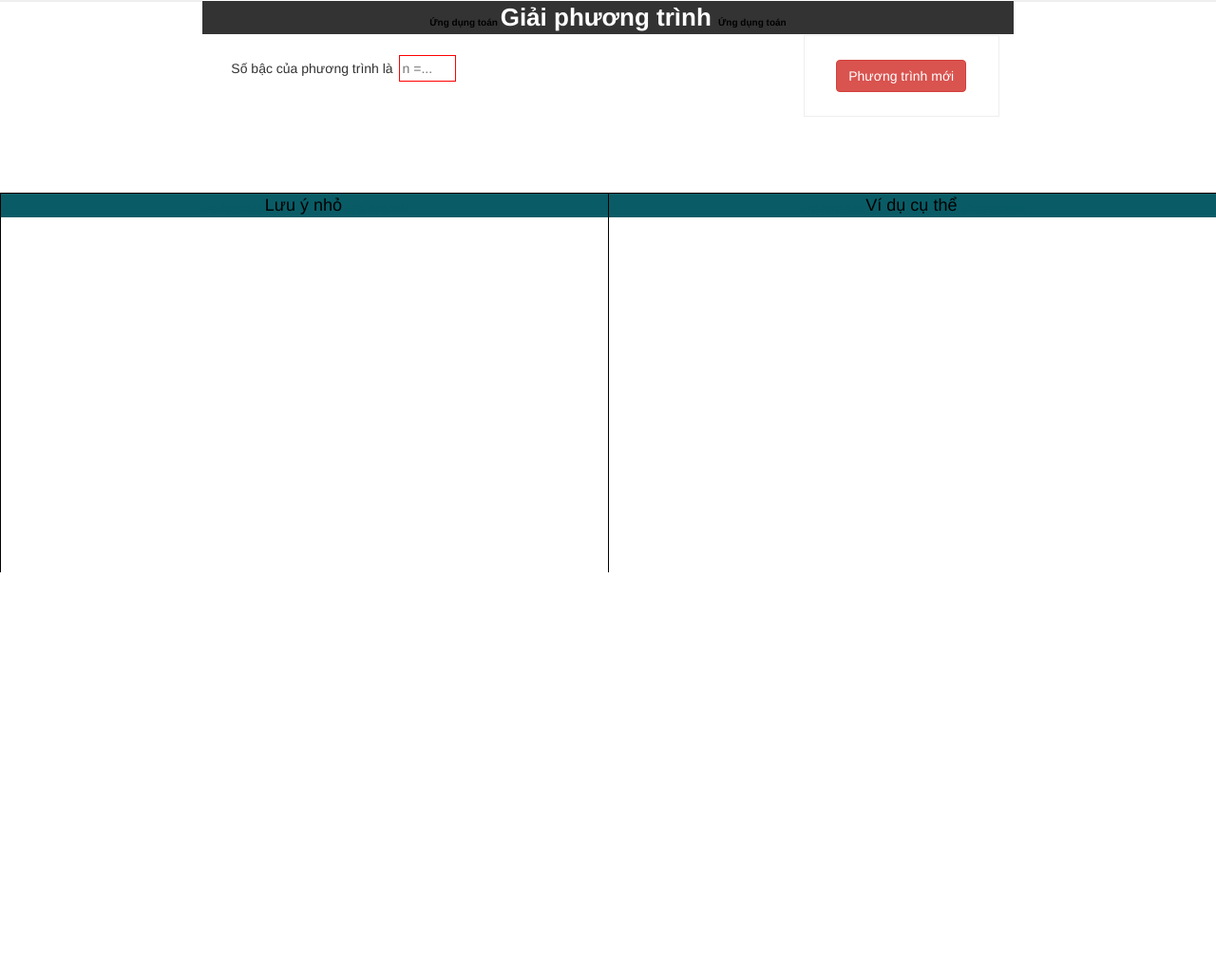
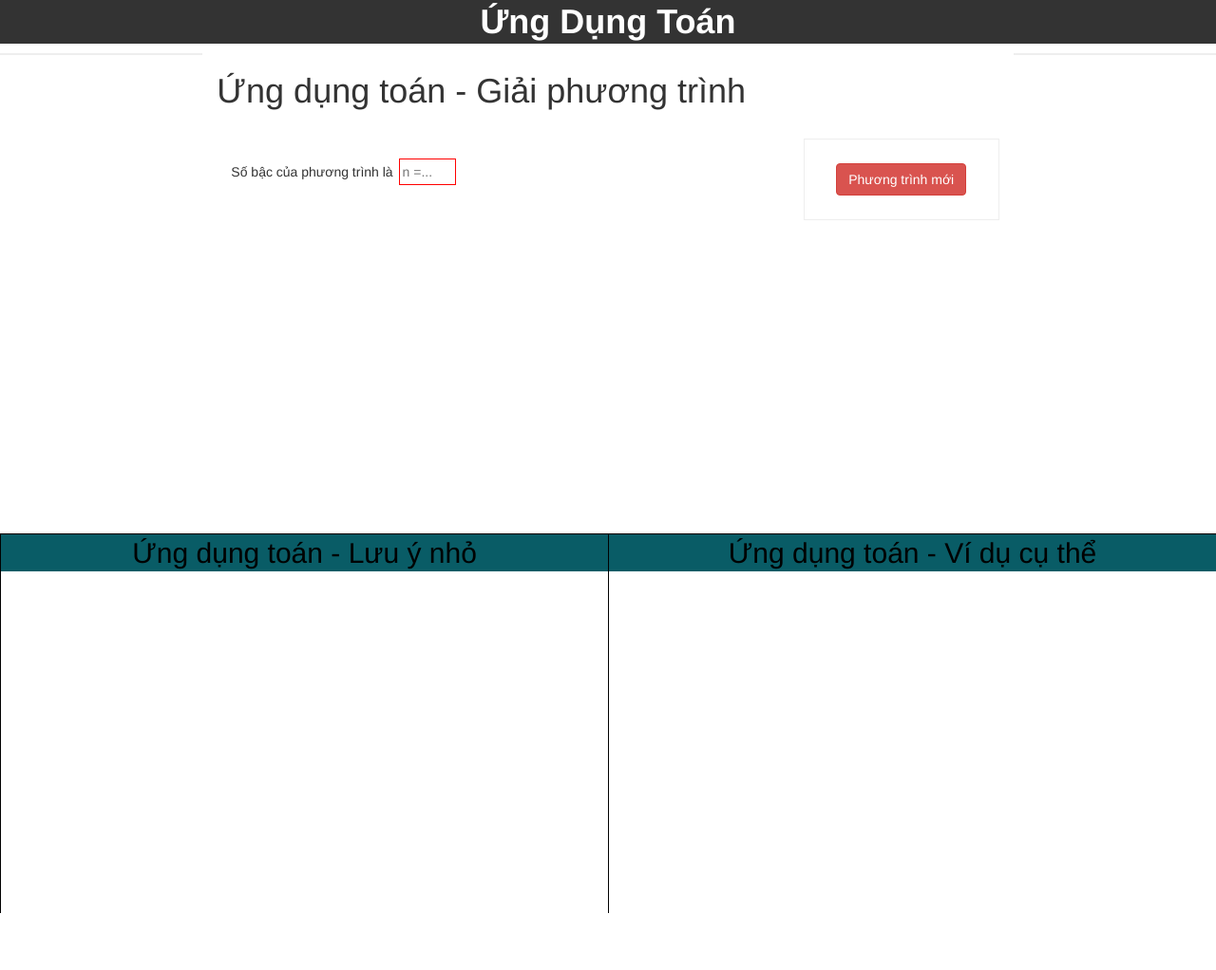
Before and after one commit to thuctoa/toanhoc, a Yii app: template views/dathuc/index.php in a window 1280 px wide. Shown: the whole page at 95% size. Before the commit the page ends 603 px from the top, so only its background shows below. Run offline with PHP 8.4 and a stand-in for Yii, Linux system fonts and the light colour scheme; the template is opened without the code that fills it, so the values that code supplies are empty; some libraries are stand-ins or nearby versions.

Commit message:
ung dung toan pr

```diff
--- a/views/dathuc/index.php
+++ b/views/dathuc/index.php
@@ -4,12 +4,10 @@ use yii\helpers\Html;
 $this->title = 'Ứng dụng toán';
 //$this->params['breadcrumbs'][] = $this->title;
 ?>
-<h1 class="tieude">
-    <span class="pagerank">Ứng dụng toán </span>
-        Giải phương trình
-    <span class="pagerank"> Ứng dụng toán</span>
+<h1 >
+        Ứng dụng toán - Giải phương trình
 </h1>
-
+<div class="cachtren"></div>
  <form action="/dathuc/index" method="post">
      <div class="row">
         <div class="col-lg-9">
--- a/views/layouts/main.php
+++ b/views/layouts/main.php
@@ -40,7 +40,12 @@ AppAsset::register($this);
     </script>
 <?php $this->beginBody() ?>
     <div class="wrap">
+
+        <div class="row">
+            <h1 class="tieude text-center "> Ứng Dụng Toán</h1>
+        </div>
         <div class="row noidung">
+
             <div class="col-lg-2 menutrai">
 
                 <?php
@@ -91,7 +96,6 @@ AppAsset::register($this);
             </div>
         </div>
     </div>
-
     <footer class="footer">
          <?php
            NavBar::begin([
--- a/views/matran/markov.php
+++ b/views/matran/markov.php
@@ -3,8 +3,8 @@ use yii\helpers\Html;
 /* @var $this yii\web\View */
 $this->title = 'Ứng dụng toán';
 ?>
-<h1 class="tieude">Đề tài 6 - Nhóm 3</h1>
-
+<h1 class="text-center">Đề tài 6 - Nhóm 3</h1>
+<div class="cachtren"></div>
 <form action="/matran/markov" method="post">
     <div class="row">
         <div class="col-lg-9">
--- a/views/site/huongdan.php
+++ b/views/site/huongdan.php
@@ -3,11 +3,9 @@ use yii\helpers\Html;
 use yii\widgets\ActiveForm;
 use yii\helpers\Url;
 ?>
-<h4 class="huongdan-tieude">
-    <span class="prhuongdan">Ứng dụng toán </span>
-        Lưu ý nhỏ
-    <span class="prhuongdan"> Ứng dụng toán </span>
-</h4>
+<h2 class="huongdan-tieude">
+    Ứng dụng toán - Lưu ý nhỏ
+</h2>
 <?php
 $url= Url::to();
 if($url=='/dathucs'||$url=='/dathuc/index'||$url=='/'){
--- a/views/site/vidu.php
+++ b/views/site/vidu.php
@@ -3,11 +3,9 @@ use yii\helpers\Html;
 use yii\widgets\ActiveForm;
 use yii\helpers\Url;
 ?>
-<h4 class="huongdan-tieude">
-    <span class="prhuongdan">Ứng dụng toán </span>
-        Ví dụ cụ thể
-    <span class="prhuongdan"> Ứng dụng toán </span>
-</h4>
+<h2 class="huongdan-tieude">
+    Ứng dụng toán - Ví dụ cụ thể
+</h2>
 <?php
 $url= Url::to();
 if($url=='/dathucs'||$url=='/dathuc/index'||$url=='/'){
--- a/web/css/dinhkhung.css
+++ b/web/css/dinhkhung.css
@@ -13,10 +13,8 @@
     color: white;
     text-align: center;
     padding: 3px;
-    margin-bottom: 20px;
-    margin-right:  -15px;
-    margin-left: -15px;
     font-weight: bold;
+    margin-top: 0px;
 }
 .huongdan-tieude{
     background:  #095C66;
@@ -26,16 +24,12 @@
     margin-bottom: 20px;
     margin-right:  -15px;
     margin-left: -15px;
-     margin-top: 0px;
+    margin-top: 0px;
 }
 .prhuongdan{
 
     color: #095C66;
     font-size: 10px;
-}
-h1{
-       font-size: 26px;
-       margin-top: 1px;
 }
 .so_n{
     width: 60px;
@@ -53,9 +47,6 @@ h1{
     padding: 0px;
     margin: 0px;
 }
-h1{
-    margin-bottom: 10px;
-}
 .cachtren{
     margin-top: 50px;
 }
@@ -71,7 +62,7 @@ h1{
     border-top:  1px solid black;
 }
 .huongdan-head{
-    margin-top: 50px;
+    margin-top: 300px;
 }
 a{
     color: black;
```
Also changed, not shown: views/dathuc/chiadachodathuc.php (+3 -5 lines), views/dathuc/luythuadathuc.php (+3 -5 lines), views/dathuc/nhanhaidathuc.php (+3 -5 lines), views/matran/index.php (+3 -4 lines), views/matran/matran.php (+3 -4 lines), views/matran/matrannghichdao.php (+3 -5 lines), views/matran/nhanhaimatran.php (+3 -5 lines).
